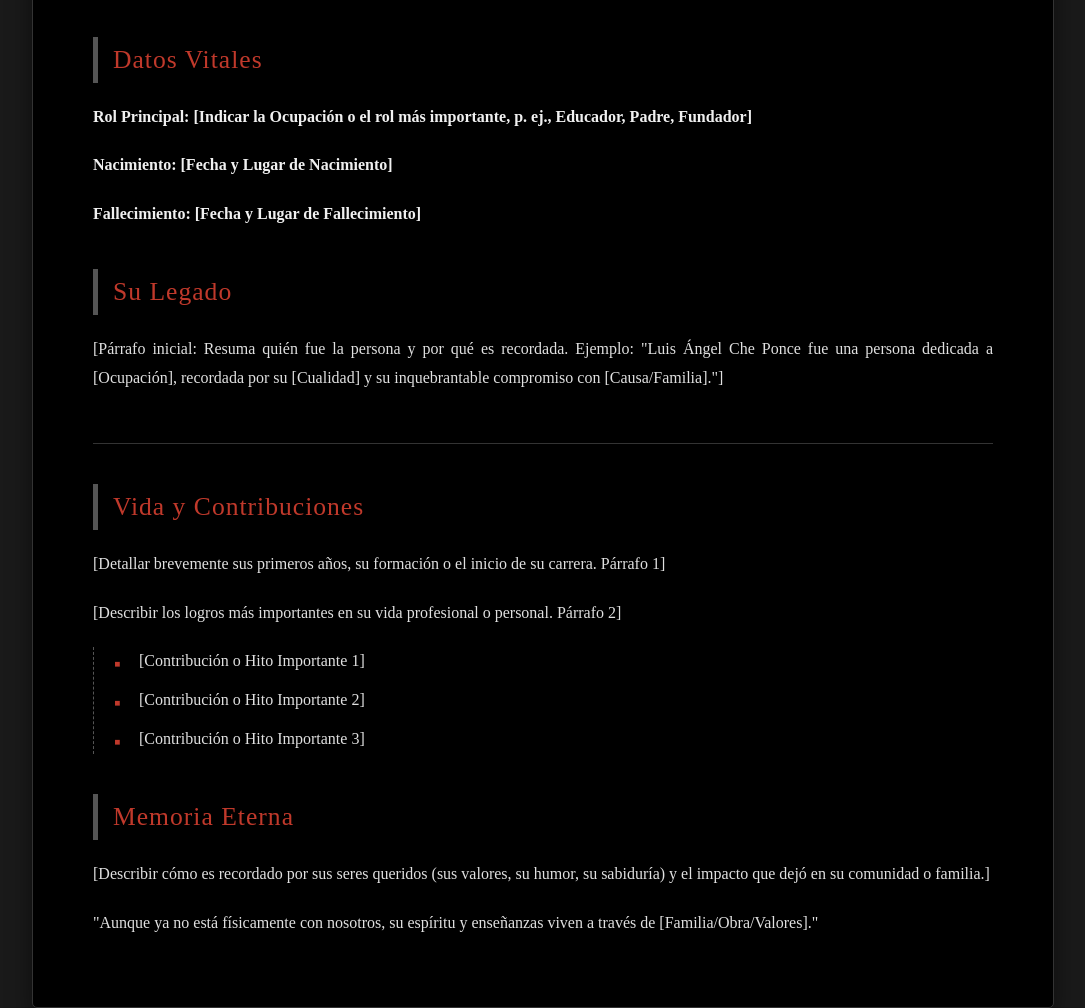
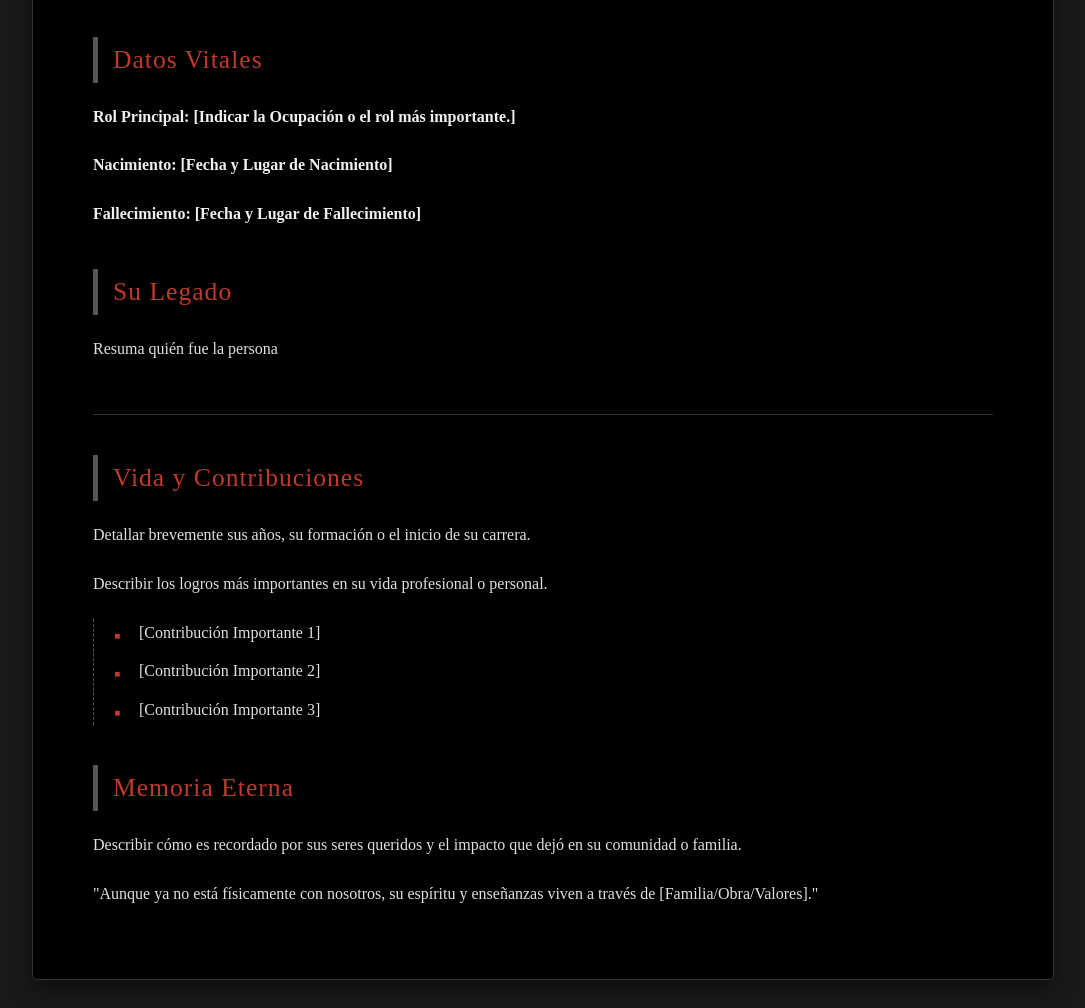
Before and after one commit to Fly-Ventura1/BIO2, a plain HTML site: page index.html in a window 1280 px wide. Shown: the part 287-1295 px from the top of the page, without its empty margins (97-1182 px from the left). Drawn offline with Linux system fonts and the light colour scheme.

Commit message:
Update index.html

```diff
--- a/index.html
+++ b/index.html
@@ -19,7 +19,7 @@
 
         <section class="datos-clave">
             <h2>Datos Vitales</h2>
-            <p><strong>Rol Principal:</strong> [Indicar la Ocupación o el rol más importante, p. ej., Educador, Padre, Fundador]</p>
+            <p><strong>Rol Principal:</strong> [Indicar la Ocupación o el rol más importante.]</p>
             <p><strong>Nacimiento:</strong> [Fecha y Lugar de Nacimiento]</p>
             <p><strong>Fallecimiento:</strong> [Fecha y Lugar de Fallecimiento]</p>
         </section>
@@ -27,29 +27,29 @@
         <section class="introduccion">
             <h2>Su Legado</h2>
             <p>
-                [Párrafo inicial: Resuma quién fue la persona y por qué es recordada. Ejemplo: "Luis Ángel Che Ponce fue una persona dedicada a [Ocupación], recordada por su [Cualidad] y su inquebrantable compromiso con [Causa/Familia]."]
+                 Resuma quién fue la persona
             </p>
         </section>
 
         <section class="contribuciones">
             <h2>Vida y Contribuciones</h2>
             <p>
-                [Detallar brevemente sus primeros años, su formación o el inicio de su carrera. Párrafo 1]
+                Detallar brevemente sus años, su formación o el inicio de su carrera.
             </p>
             <p>
-                [Describir los logros más importantes en su vida profesional o personal. Párrafo 2]
+                Describir los logros más importantes en su vida profesional o personal.
             </p>
             <ul>
-                <li>[Contribución o Hito Importante 1]</li>
-                <li>[Contribución o Hito Importante 2]</li>
-                <li>[Contribución o Hito Importante 3]</li>
+                <li>[Contribución Importante 1]</li>
+                <li>[Contribución Importante 2]</li>
+                <li>[Contribución Importante 3]</li>
             </ul>
         </section>
 
         <section class="legado">
             <h2>Memoria Eterna</h2>
             <p>
-                [Describir cómo es recordado por sus seres queridos (sus valores, su humor, su sabiduría) y el impacto que dejó en su comunidad o familia.]
+             Describir cómo es recordado por sus seres queridos y el impacto que dejó en su comunidad o familia.
             </p>
             <p>
                 "Aunque ya no está físicamente con nosotros, su espíritu y enseñanzas viven a través de [Familia/Obra/Valores]."
@@ -57,4 +57,5 @@
         </section>
     </div>
 </body>
+
 </html>
```
